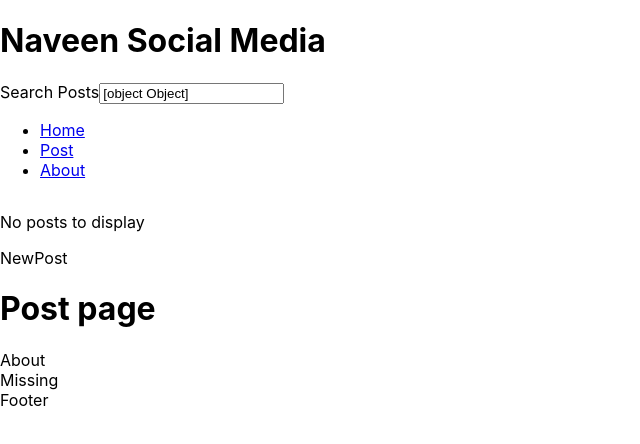
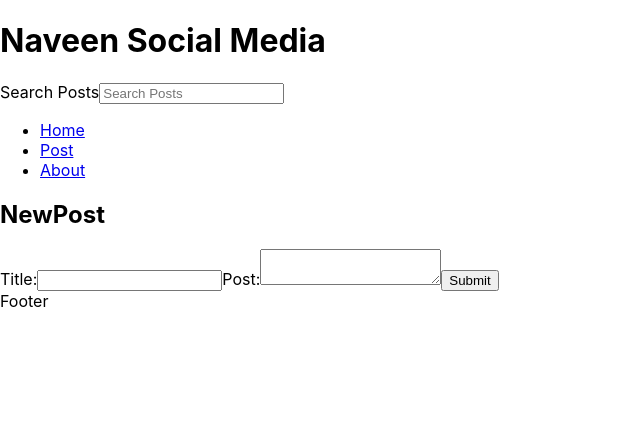
Before and after one commit to Naveenkumar-R96/My-React-course, a React (Create React App) app in the folder socialmediaapp/: page /post in a window 1280 px wide. Shown: the top 444 px of the page, without its empty margins (0-640 px from the left). Built offline with nearby package versions, Linux system fonts and the light colour scheme.

Commit message:
creating a spa social media app

```diff
--- a/socialmediaapp/src/About.js
+++ b/socialmediaapp/src/About.js
@@ -2,9 +2,12 @@ import React from 'react'
 
 const About = () => {
   return (
-    <div>
-      About
-    </div>
+    <main>
+      <h2>About</h2>
+      <p>hi, iam balachandara together lets make education free for everyone in world
+
+      </p>
+    </main>
   )
 }
 
--- a/socialmediaapp/src/App.js
+++ b/socialmediaapp/src/App.js
@@ -6,61 +6,93 @@ import NewPost from "./NewPost";
 import PostPage from "./PostPage";
 import Nav from "./Nav";
 import Home from "./Home";
-import { Routes,Route } from "react-router";
+import { Routes, Route } from "react-router";
 import { Link } from "react-router-dom";
 import Post from "./Post";
 import Postlayout from "./Postlayout";
-import { useState } from "react";
+import { useEffect, useState } from "react";
+import { format } from "date-fns"
+
 function App() {
 
-  const [posts,setPosts]=useState([
+  const [posts, setPosts] = useState([
     {
-      id:1,
-      title:"first",
-      datetime:'july 2, 2024',
-      body:"made a video about tesla Q1 results"
+      id: 1,
+      title: "first",
+      datetime: 'july 2, 2024',
+      body: "made a video about tesla Q1 results"
     },
     {
-      id:2,
-      title:"second",
-      datetime:'july 2, 2024',
-      body:"made a video about tesla Q1 results"
+      id: 2,
+      title: "second",
+      datetime: 'july 2, 2024',
+      body: "dade a video about tesla Q1 results"
     },
     {
-      id:3,
-      title:"third",
-      datetime:'july 2, 2024',
-      body:"made a video about tesla Q1 results"
+      id: 3,
+      title: "third",
+      datetime: 'july 2, 2024',
+      body: "cade a video about tesla Q1 results"
     },
     {
-      id:4,
-      title:"four",
-      datetime:'july 2, 2024',
-      body:"made a video about tesla Q1 results"
+      id: 4,
+      title: "four",
+      datetime: 'july 2, 2024',
+      body: "made a video about tesla Q1 results"
     },
   ])
 
-  const [search,setSearch]=useState('')
+  const [search, setSearch] = useState('')
+  const [searchResults, setSearchResults] = useState([])
+  const [postTitle, setPostTitle] = useState('');
+  const [postBody, setPostBody] = useState('');
 
-  const[searchResults,setSearchResults]=useState([])
+  useEffect(() => {
+    const filterdResults = posts.filter((post) => ((post.body).toLowerCase()).includes(search.toLowerCase())
+      || ((post.title).toLowerCase()).includes(search.toLowerCase()));
+
+    setSearchResults(filterdResults.reverse());
+  }, [posts, search])
+
+  const handleSubmit = (e) => {
+    e.preventDefault();
+    const id = posts.length ? posts[posts.length - 1].id + 1 : 1;
+    const datetime = format(new Date(), 'MMMM dd, yyyy pp');
+    const newPost = { id, title: postTitle, datetime, body: postBody };
+    const allPosts = [...posts, newPost];
+    setPosts(allPosts)
+    setPostTitle('')
+    setPostBody('')
+
+  }
 
   return (
     <div>
 
-    <Header title="Naveen Social Media"/>
+      <Header title="Naveen Social Media" />
       <Nav
         search={search}
         setSearch={setSearch}
       />
-    <Home
-    posts={posts}/>
-    <NewPost/>
-    <PostPage/>
-    <About/>
-    <Missing/>
-    <Footer/>
+      <Routes>
+        <Route path="/" element ={<Home posts = {searchResults}/>}/>
+        <Route path="post" element= {<NewPost
+          handleSubmit={handleSubmit}
+          setPostBody={setPostBody}
+          setPostTitle={setPostTitle}
+          postBody={postBody}
+          postTitle={postTitle}
+        />}/>
+        <Route path = "about" element ={<About/>}/>
+        <Route path ="*" element={<Missing/>}/>
+
+
+
+      </Routes>
+      <Footer />
     </div>
   );
+
 }
 
 export default App;
--- a/socialmediaapp/src/Feed.js
+++ b/socialmediaapp/src/Feed.js
@@ -1,12 +1,12 @@
 import React from 'react'
-
-const Feed = () => {
+import Post from './Post'
+const Feed = ({posts}) => {
   return (
-    <div>
+    <>
       {posts.map(post=>(
         <Post key={post.id} post={post}/>
       ))}
-    </div>
+    </>
   )
 }
 
--- a/socialmediaapp/src/Home.js
+++ b/socialmediaapp/src/Home.js
@@ -3,7 +3,7 @@ import Feed from './Feed'
 const Home = ({posts}) => {
   return (
    <main>
-    {posts.lenght ? (
+    {posts.length ? (
       <Feed posts={posts} />
     ) : (
       <p style={{marginTop:"2rem"}}>No posts to display </p>
--- a/socialmediaapp/src/Missing.js
+++ b/socialmediaapp/src/Missing.js
@@ -3,7 +3,9 @@ import React from 'react'
 const Missing = () => {
   return (
     <div>
-      Missing
+      <h2>page not found</h2>
+      <p>well, thats disappointing</p>
+      <p>visit our homepage</p>
     </div>
   )
 }
--- a/socialmediaapp/src/Nav.js
+++ b/socialmediaapp/src/Nav.js
@@ -1,6 +1,6 @@
 import React from 'react'
 import { Link } from 'react-router-dom'
-const Nav = (search, setSearch) => {
+const Nav = ({search, setSearch}) => {
   return (
     <nav>
       <form action="" className='searchForm' onSubmit={(e)=>e.preventDefault()}>
--- a/socialmediaapp/src/NewPost.js
+++ b/socialmediaapp/src/NewPost.js
@@ -1,10 +1,23 @@
 import React from 'react'
 
-const NewPost = () => {
+const NewPost = ({ handleSubmit, postTitle, setPostTitle, postBody, setPostBody }) => {
   return (
-    <div>
-      NewPost
-    </div>
+    <main>
+      <h2>NewPost</h2>
+      <form action="" onSubmit={handleSubmit}>
+        <label htmlFor="postTitle">Title:</label>
+        <input type="text" id="postTitle"
+          required value={postTitle} onChange={(e) => setPostTitle(e.target.value)}
+        />
+        <label htmlFor="PostBody">Post:</label>
+        <textarea name="" id="PostBody"
+        required value={postBody} onChange={(e)=> setPostBody(e.target.value)}
+        >
+
+        </textarea>
+        <button type='submit'>Submit</button>
+      </form>
+    </main>
   )
 }
 
```
Lines whose indentation alone changed are shown as unchanged.
